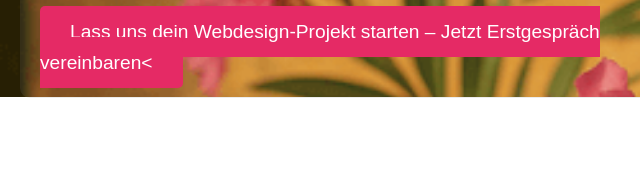
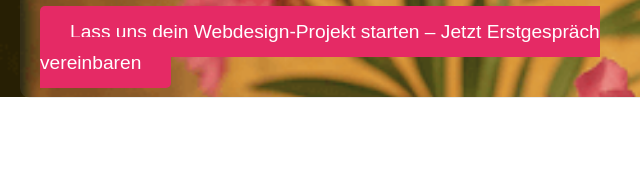
Before and after one commit to Linalaunepanda/Finca-Lina, a plain HTML site: page index.html in a window 1280 px wide. Shown: the part 503-679 px from the top of the page, 0-640 px from the left. Drawn offline with nearby package versions, Linux system fonts and the light colour scheme.

Commit message:
Update index.html

```diff
--- a/index.html
+++ b/index.html
@@ -55,9 +55,7 @@
           Professionelle Webseiten für Unternehmen, Kreative und Selbstständige,
           die genauso einzigartig sind wie die Insel selbst.
         </p>
-        <a href="#contact" class="cta-button"
-          >Lass uns dein Webdesign-Projekt starten – Jetzt Erstgespräch vereinbaren<</a
-        >
+        <a href="#contact" class="cta-button">Lass uns dein Webdesign-Projekt starten – Jetzt Erstgespräch vereinbaren</a>
       </div>
     </section>
 
```
